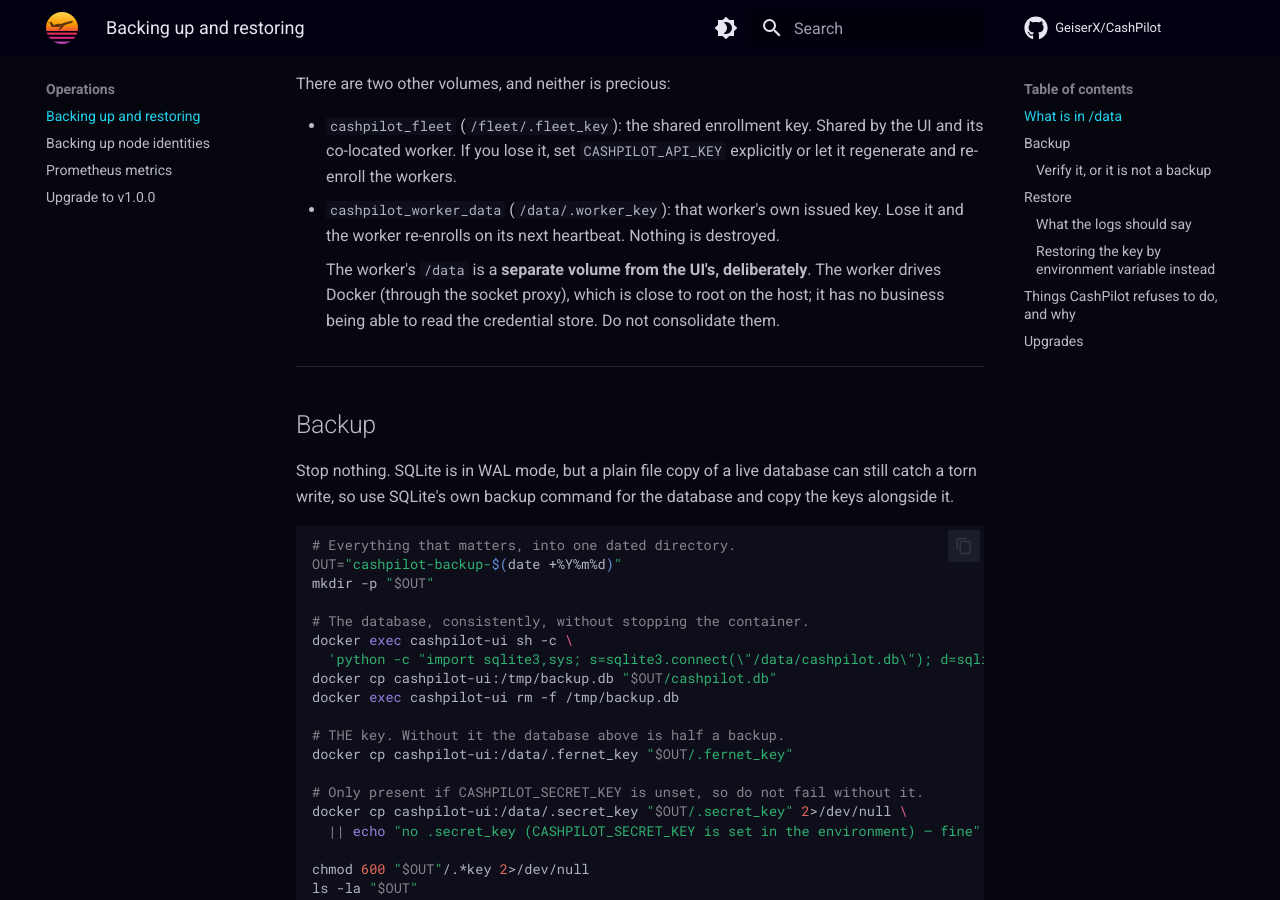
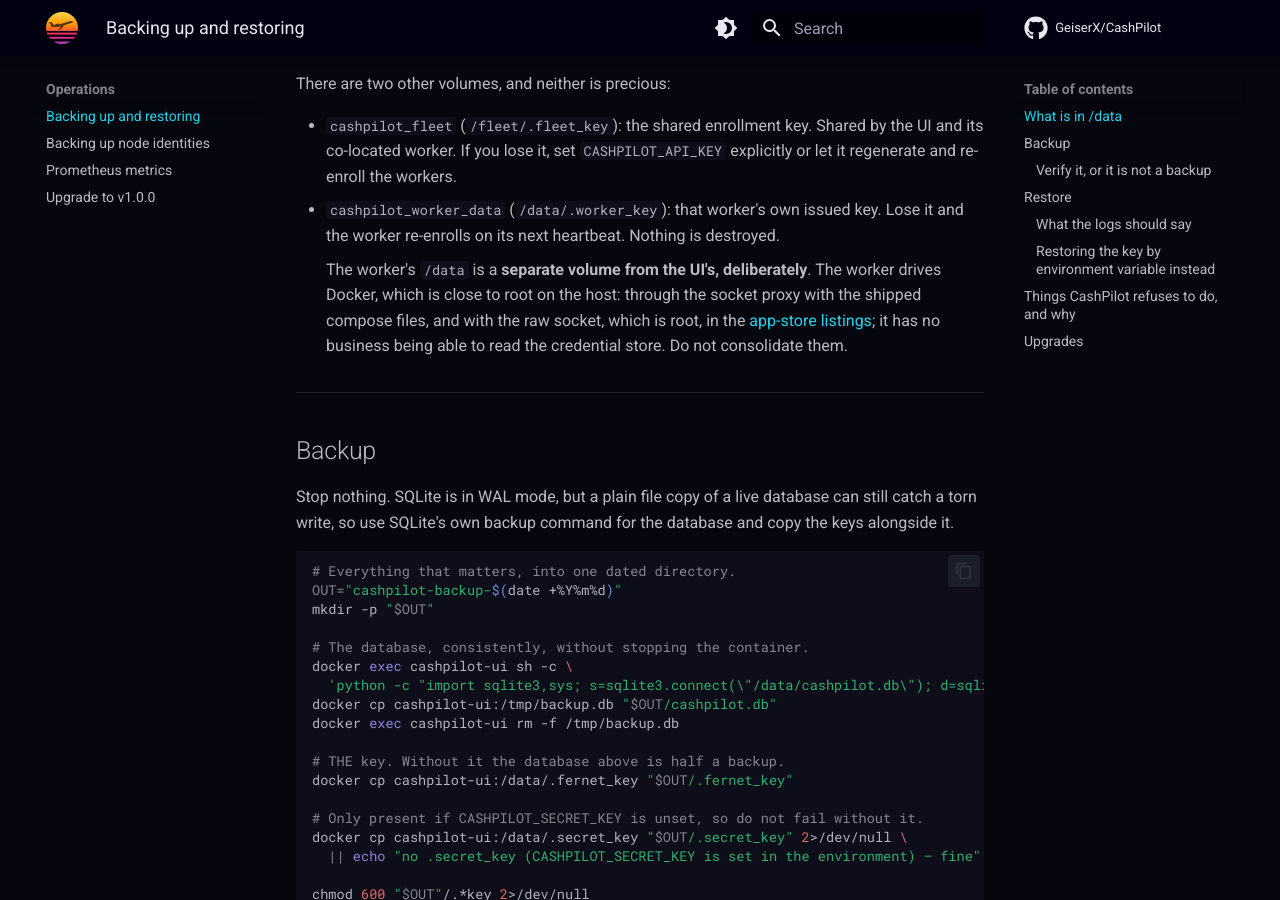
Before and after one commit to GeiserX/CashPilot, an MkDocs documentation site: the page built from docs/backup-restore.md, in a window 1280 px wide and 900 px high, scrolled down 1131 px. Built offline with MkDocs 1.6.1 and Material for MkDocs 9.7.7, drawn with Linux system fonts in a browser that asks for light colours; comment, search, counter and statistics services are not loaded.

Commit message:
docs: name where the socket proxy and the isolation button do not apply, and catch unpinned raw links
App-store listings mount the raw socket, so the security lines say so. The
README isolation bullet no longer promises the button to a named network.
The comparison note covers credentials passed as command arguments, and the
pinned-source check now also reads raw.githubusercontent.com links.

```diff
--- a/docs/backup-restore.md
+++ b/docs/backup-restore.md
@@ -50,8 +50,9 @@
   Lose it and the worker re-enrolls on its next heartbeat. Nothing is destroyed.
 
     The worker's `/data` is a **separate volume from the UI's, deliberately**.
-    The worker drives Docker (through the socket proxy), which is close to root
-    on the host; it has no business being able to read the credential store. Do not consolidate them.
+    The worker drives Docker, which is close to root on the host: through the
+    socket proxy with the shipped compose files, and with the raw socket, which
+    is root, in the [app-store listings](app-stores.md); it has no business being able to read the credential store. Do not consolidate them.
 
 ---
 
```
Also changed, not shown: README.md (+1 -1 lines), docs/comparison.md (+1 -1 lines), docs/home-network-security.md (+4 -2 lines), docs/index.md (+1 -1 lines), 1 other file.
